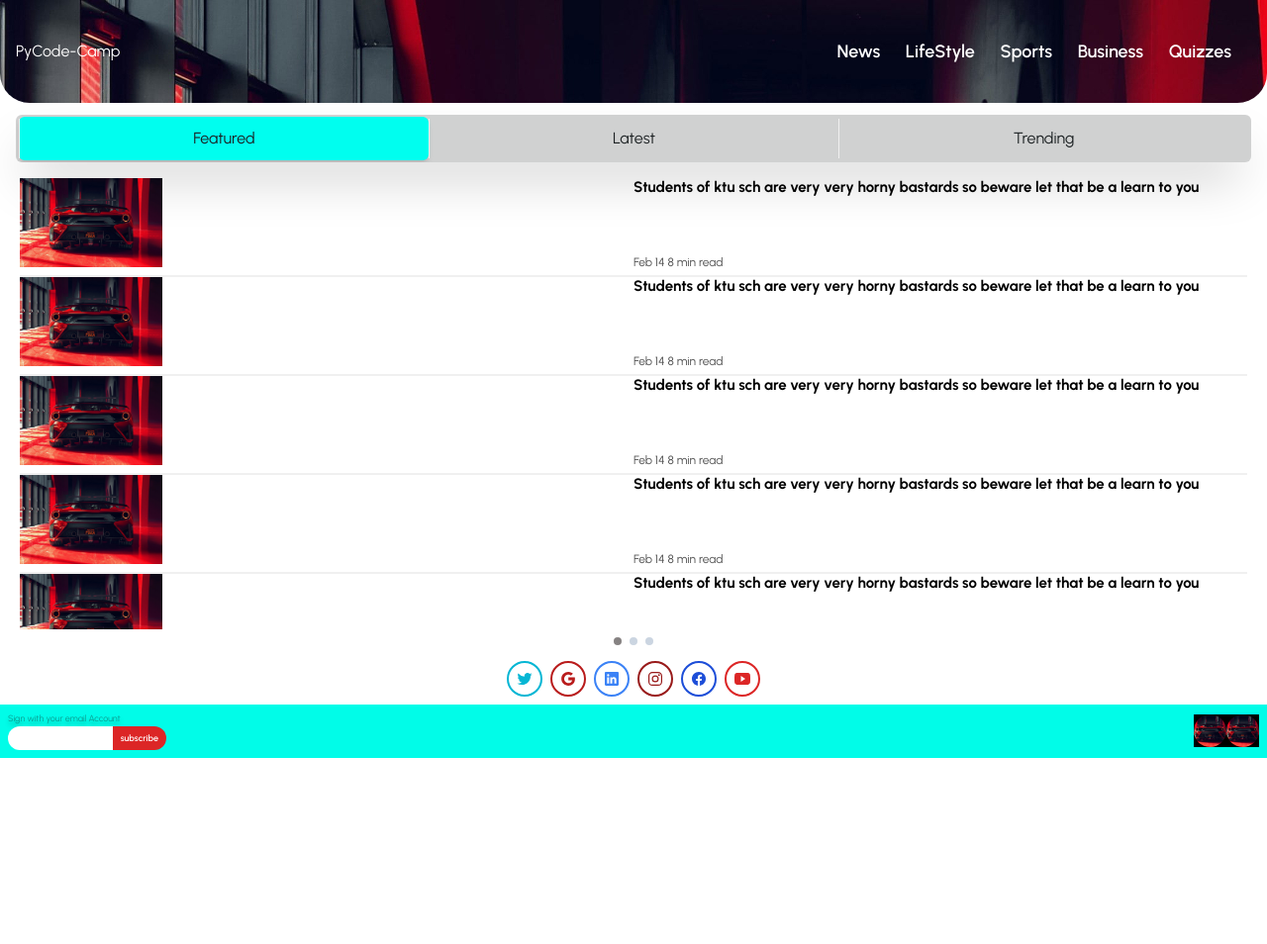
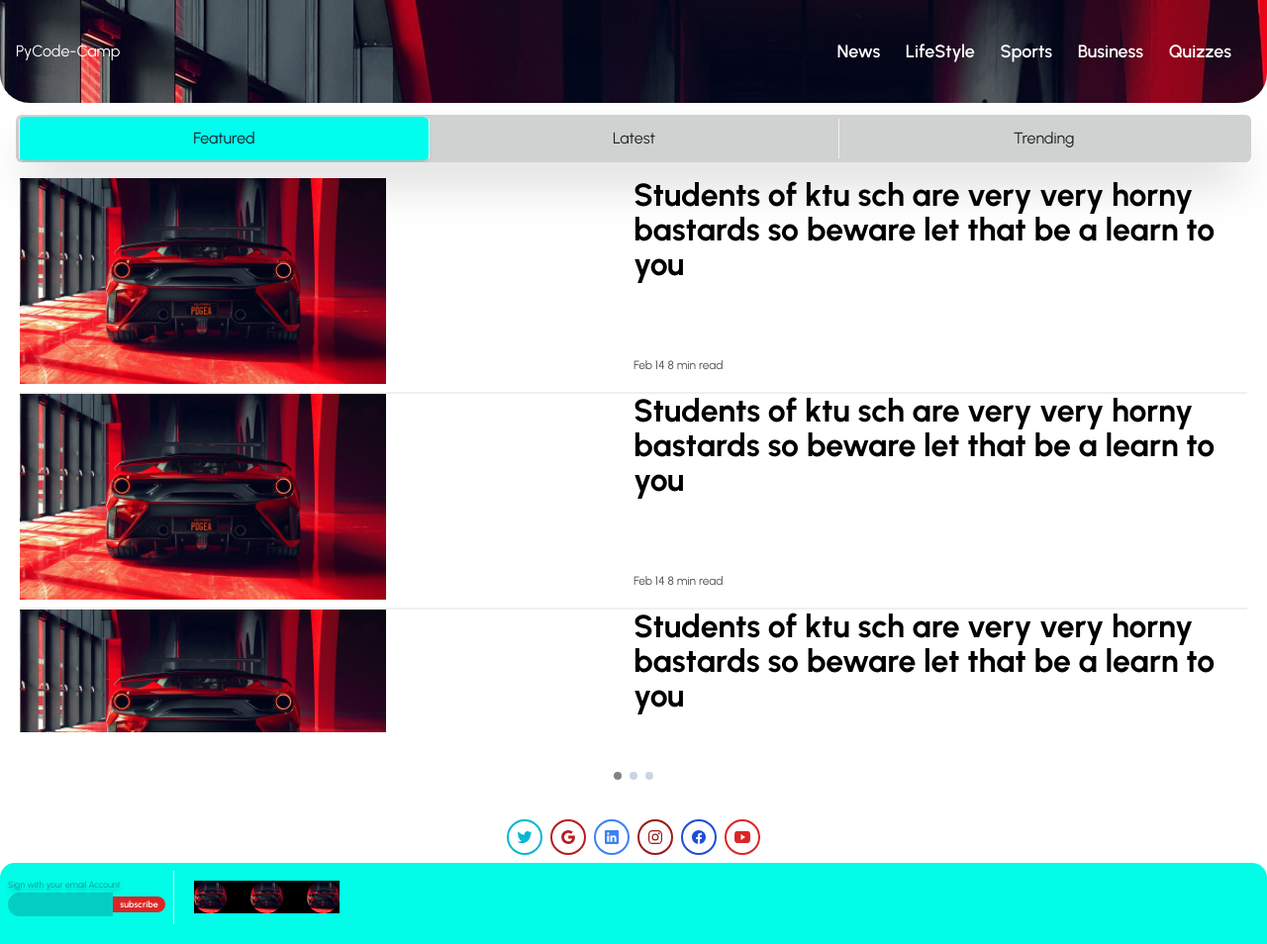
Before and after one commit to PyCode-Camp/blog-templates.github.io, a website built with Vite: page index.html in a window 1280 px wide. Shown: the whole page at 99% size. Before the commit the page ends 800 px from the top, so only its background shows below. Built offline with nearby package versions, Linux system fonts and the light colour scheme; files whose address does not match are found by name.

Commit message:
Update
Add responsiveness

```diff
--- a/index.html
+++ b/index.html
@@ -26,7 +26,7 @@
   </head>
   <!-- flex items-center -->
   <!-- bg-gradient-to-br from-red-500 to-indigo-900 -->
-  <body class="min-h-screen bg-white box-border ">
+  <body class="min-h-screen bg-white box-border overflow-hidden md:overflow-y-visible">
 
     <!--  -->
     <header class="heading mb-3 bg-image object-cover object-center img-fluid rounded-b-[30px] overflow-hidden">
@@ -89,7 +89,7 @@
 
 
     <!-- Section tab -->
-     <div class="container mx-auto px-4 mb-4">
+     <div class="container mx-auto px-4 mb-4 md:mb-10">
       <div class="">
         <div
           role="tablist"
@@ -132,7 +132,7 @@
 
         <!--Start:  tab Panel -->
 
-        <div class=" relative  min-h-[57vh] max-h-[57vh] overflow-y-auto overscroll-contain scroll-smooth snap-y mb-2">
+        <div class=" relative  min-h-[57vh] max-h-[57vh] md:min-h-[65vh] md:max-h-[65vh] lg:min-h-[70vh] lg:max-h-[70vh] overflow-y-auto overscroll-contain scroll-smooth snap-y snap-mandatory mb-2 md:mb-10">
           <!-- Panel 1 -->
           <div
             role="tabpanel"
@@ -141,51 +141,51 @@
           >
 
           <!-- article 1 -->
-          <div class=" grid grid-cols-2 border-b-2 pb-2 snap-start">
-            <img src=" assets/images/Car 9.jpg" class="w-[144px] h-[90px] object-cover" alt="Pic1">
+          <div class=" grid grid-cols-2 border-b-2 pb-2 snap-start snap-mandatory">
+            <img src=" assets/images/Car 9.jpg" class="w-[144px] h-[90px] md:w-56 md:h-32 lg:w-auto lg:h-52 object-cover" alt="Pic1">
             <div class="relative">
-              <h3 class=" text-[15px] leading-[18.9px] font-bold">Students of ktu sch are very very horny bastards so beware let that be a learn to you</h3>
-              <p class="text-[12px] absolute top-[76px]" style="color: rgba(15, 15, 15, 0.74);">Feb 14 8 min read</p>
+              <h3 class=" text-[15px] leading-[18.9px] md:leading-[25.9px] lg:leading-[35px] md:text-[19px] lg:text-[32px] font-bold">Students of ktu sch are very very horny bastards so beware let that be a learn to you</h3>
+              <p class="text-[12px] absolute top-[76px] md:top-[100px] lg:top-[180px]" style="color: rgba(15, 15, 15, 0.74);">Feb 14 8 min read</p>
             </div>
 
           </div>
 
           <!-- article 2 -->
-          <div class=" grid grid-cols-2 border-b-2 pb-2 snap-start">
-            <img src=" assets/images/Car 9.jpg" class="w-[144px] h-[90px] object-cover" alt="Pic1">
+          <div class=" grid grid-cols-2 border-b-2 pb-2 snap-start snap-mandatory">
+            <img src=" assets/images/Car 9.jpg" class="w-[144px] h-[90px] md:w-56 md:h-32 lg:w-auto lg:h-52 object-cover" alt="Pic1">
             <div class="relative">
-              <h3 class=" text-[15px] leading-[18.9px] font-bold">Students of ktu sch are very very horny bastards so beware let that be a learn to you</h3>
-              <p class="text-[12px] absolute top-[76px]" style="color: rgba(15, 15, 15, 0.74);">Feb 14 8 min read</p>
+              <h3 class=" text-[15px] leading-[18.9px] md:leading-[25.9px] lg:leading-[35px] md:text-[19px] lg:text-[32px] font-bold">Students of ktu sch are very very horny bastards so beware let that be a learn to you</h3>
+              <p class="text-[12px] absolute top-[76px] md:top-[100px] lg:top-[180px]" style="color: rgba(15, 15, 15, 0.74);">Feb 14 8 min read</p>
             </div>
 
           </div>
 
           <!-- article 3 -->
-          <div class=" grid grid-cols-2 border-b-2 pb-2 snap-start">
-            <img src=" assets/images/Car 9.jpg" class="w-[144px] h-[90px] object-cover" alt="Pic1">
+         <div class=" grid grid-cols-2 border-b-2 pb-2 snap-start snap-mandatory">
+            <img src=" assets/images/Car 9.jpg" class="w-[144px] h-[90px] md:w-56 md:h-32 lg:w-auto lg:h-52 object-cover" alt="Pic1">
             <div class="relative">
-              <h3 class=" text-[15px] leading-[18.9px] font-bold">Students of ktu sch are very very horny bastards so beware let that be a learn to you</h3>
-              <p class="text-[12px] absolute top-[76px]" style="color: rgba(15, 15, 15, 0.74);">Feb 14 8 min read</p>
+              <h3 class=" text-[15px] leading-[18.9px] md:leading-[25.9px] lg:leading-[35px] md:text-[19px] lg:text-[32px] font-bold">Students of ktu sch are very very horny bastards so beware let that be a learn to you</h3>
+              <p class="text-[12px] absolute top-[76px] md:top-[100px] lg:top-[180px]" style="color: rgba(15, 15, 15, 0.74);">Feb 14 8 min read</p>
             </div>
 
           </div>
 
           <!-- article 4 -->
           <div class=" grid grid-cols-2 border-b-2 pb-2 snap-start">
-            <img src=" assets/images/Car 9.jpg" class="w-[144px] h-[90px] object-cover" alt="Pic1">
+            <img src=" assets/images/Car 9.jpg" class="w-[144px] h-[90px] md:w-56 md:h-32 lg:w-auto lg:h-52 object-cover" alt="Pic1">
             <div class="relative">
-              <h3 class=" text-[15px] leading-[18.9px] font-bold snap-start">Students of ktu sch are very very horny bastards so beware let that be a learn to you</h3>
-              <p class="text-[12px] absolute top-[76px]" style="color: rgba(15, 15, 15, 0.74);">Feb 14 8 min read</p>
+              <h3 class=" text-[15px] leading-[18.9px] md:leading-[25.9px] lg:leading-[35px] md:text-[19px] lg:text-[32px] font-bold">Students of ktu sch are very very horny bastards so beware let that be a learn to you</h3>
+              <p class="text-[12px] absolute top-[76px] md:top-[100px] lg:top-[180px]" style="color: rgba(15, 15, 15, 0.74);">Feb 14 8 min read</p>
             </div>
 
           </div>
 
           <!-- article 5 -->
           <div class=" grid grid-cols-2 border-b-2 pb-2 snap-start">
-            <img src=" assets/images/Car 9.jpg" class="w-[144px] h-[90px] object-cover" alt="Pic1">
+            <img src=" assets/images/Car 9.jpg" class="w-[144px] h-[90px] md:w-56 md:h-32 lg:w-auto lg:h-52 object-cover" alt="Pic1">
             <div class="relative">
-              <h3 class=" text-[15px] leading-[18.9px] font-bold">Students of ktu sch are very very horny bastards so beware let that be a learn to you</h3>
-              <p class="text-[12px] absolute top-[76px]" style="color: rgba(15, 15, 15, 0.74);">Feb 14 8 min read</p>
+              <h3 class=" text-[15px] leading-[18.9px] md:leading-[25.9px] lg:leading-[35px] md:text-[19px] lg:text-[32px] font-bold">Students of ktu sch are very very horny bastards so beware let that be a learn to you</h3>
+              <p class="text-[12px] absolute top-[76px] md:top-[100px] lg:top-[180px]" style="color: rgba(15, 15, 15, 0.74);">Feb 14 8 min read</p>
             </div>
 
           </div>
@@ -209,31 +209,31 @@
             class="absolute top-0 invisible opacity-0 tab-panel p-1 transition duration-300"
           >
            <!-- article 1 -->
-          <div class=" grid grid-cols-2 border-b-2 pb-2 snap-start">
-            <img src=" assets/images/Car 14.jpg" class="w-[144px] h-[90px] object-cover" alt="Pic1">
+           <div class=" grid grid-cols-2 border-b-2 pb-2 snap-start">
+            <img src="assets/images/Car 14.jpg" class="w-[144px] h-[90px] md:w-56 md:h-32 lg:w-auto lg:h-52 object-cover" alt="Pic1">
             <div class="relative">
-              <h3 class=" text-[15px] leading-[18.9px] font-bold">Students of ktu sch are very very horny bastards so beware let that be a learn to you</h3>
-              <p class="text-[12px] absolute top-[76px]" style="color: rgba(15, 15, 15, 0.74);">Feb 14 8 min read</p>
+              <h3 class=" text-[15px] leading-[18.9px] md:leading-[25.9px] lg:leading-[35px] md:text-[19px] lg:text-[32px] font-bold">Students of ktu sch are very very horny bastards so beware let that be a learn to you</h3>
+              <p class="text-[12px] absolute top-[76px] md:top-[100px] lg:top-[180px]" style="color: rgba(15, 15, 15, 0.74);">Feb 14 8 min read</p>
             </div>
 
           </div>
 
           <!-- article 2 -->
           <div class=" grid grid-cols-2 border-b-2 pb-2 snap-start">
-            <img src=" assets/images/Car 14.jpg" class="w-[144px] h-[90px] object-cover" alt="Pic1">
+            <img src="assets/images/Car 14.jpg" class="w-[144px] h-[90px] md:w-56 md:h-32 lg:w-auto lg:h-52 object-cover" alt="Pic1">
             <div class="relative">
-              <h3 class=" text-[15px] leading-[18.9px] font-bold">Students of ktu sch are very very horny bastards so beware let that be a learn to you</h3>
-              <p class="text-[12px] absolute top-[76px]" style="color: rgba(15, 15, 15, 0.74);">Feb 14 8 min read</p>
+              <h3 class=" text-[15px] leading-[18.9px] md:leading-[25.9px] lg:leading-[35px] md:text-[19px] lg:text-[32px] font-bold">Students of ktu sch are very very horny bastards so beware let that be a learn to you</h3>
+              <p class="text-[12px] absolute top-[76px] md:top-[100px] lg:top-[180px]" style="color: rgba(15, 15, 15, 0.74);">Feb 14 8 min read</p>
             </div>
 
           </div>
 
           <!-- article 3 -->
           <div class=" grid grid-cols-2 border-b-2 pb-2 snap-start">
-            <img src=" assets/images/Car 14.jpg" class="w-[144px] h-[90px] object-cover" alt="Pic1">
+            <img src="assets/images/Car 14.jpg" class="w-[144px] h-[90px] md:w-56 md:h-32 lg:w-auto lg:h-52 object-cover" alt="Pic1">
             <div class="relative">
-              <h3 class=" text-[15px] leading-[18.9px] font-bold">Students of ktu sch are very very horny bastards so beware let that be a learn to you</h3>
-              <p class="text-[12px] absolute top-[76px]" style="color: rgba(15, 15, 15, 0.74);">Feb 14 8 min read</p>
+              <h3 class=" text-[15px] leading-[18.9px] md:leading-[25.9px] lg:leading-[35px] md:text-[19px] lg:text-[32px] font-bold">Students of ktu sch are very very horny bastards so beware let that be a learn to you</h3>
+              <p class="text-[12px] absolute top-[76px] md:top-[100px] lg:top-[180px]" style="color: rgba(15, 15, 15, 0.74);">Feb 14 8 min read</p>
             </div>
 
           </div>
@@ -370,20 +370,21 @@
     <!-- Subscribe section -->
     <section>
 
-      <div class="bg-secondary p-2 flex items-center justify-between ">
+      <div class="bg-secondary pt-2 pb-5  flex items-center gap-5 rounded-t-[15px]">
 
-        <div class="  ">
+        <div class=" border-r-[1px] p-2">
           <h4 class=" text-[9px] leading-3" style="text-shadow:0px 4px 4px rgba(0, 0, 0, 0.25); color: rgba(30, 30, 30, 0.41);">Sign with your email Account</h4>
           <form action="">
-            <input type="text" class=" h-[3vh] w-[106px] text-[11px] font-[600] rounded-l-full">
-            <input type="submit" class="border-1 text-[9px] font-[600] h-[3vh] w-[54px] -ml-1 rounded-r-full text-white bg-red-600" value="subscribe" name="subscribe">
+            <input type="text" class=" h-[3vh] w-[106px] text-[11px] font-[600] p-2 focus:ring-1 outline-none rounded-l-full bg-slate-900/20" style="color:rgba(30, 30, 30, 0.41);">
+            <input type="submit" class="border-1 text-[9px] font-[600] py-[1.4px] px-[7px] -ml-[3.5px] rounded-r-full text-center text-white bg-red-600" value="subscribe" name="subscribe">
           </form>
 
         </div>
 
-        <div class=" bg-black flex">
+        <div class=" bg-black flex gap-6">
           <img src=" assets/images/Car 9.jpg" class="h-[33px] w-[33px] object-cover rounded-full" alt="">
           <img src=" assets/images/Car 9.jpg" class="h-[33px] w-[33px] object-cover rounded-full" alt="">
+          <a href=""><img src=" assets/images/Car 9.jpg" class="h-[33px] w-[33px] object-cover rounded-full" alt=""></a>
         </div>
       </div>
     </section>
```
